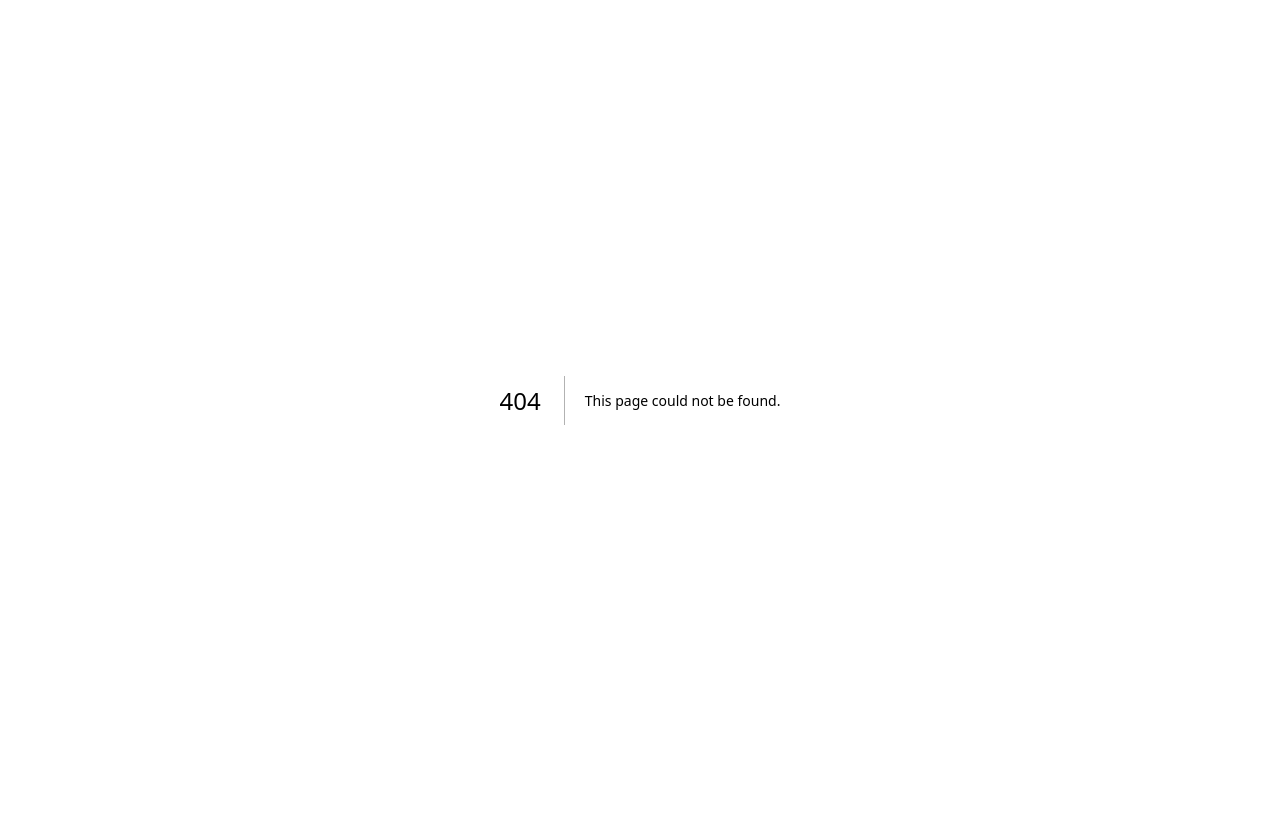
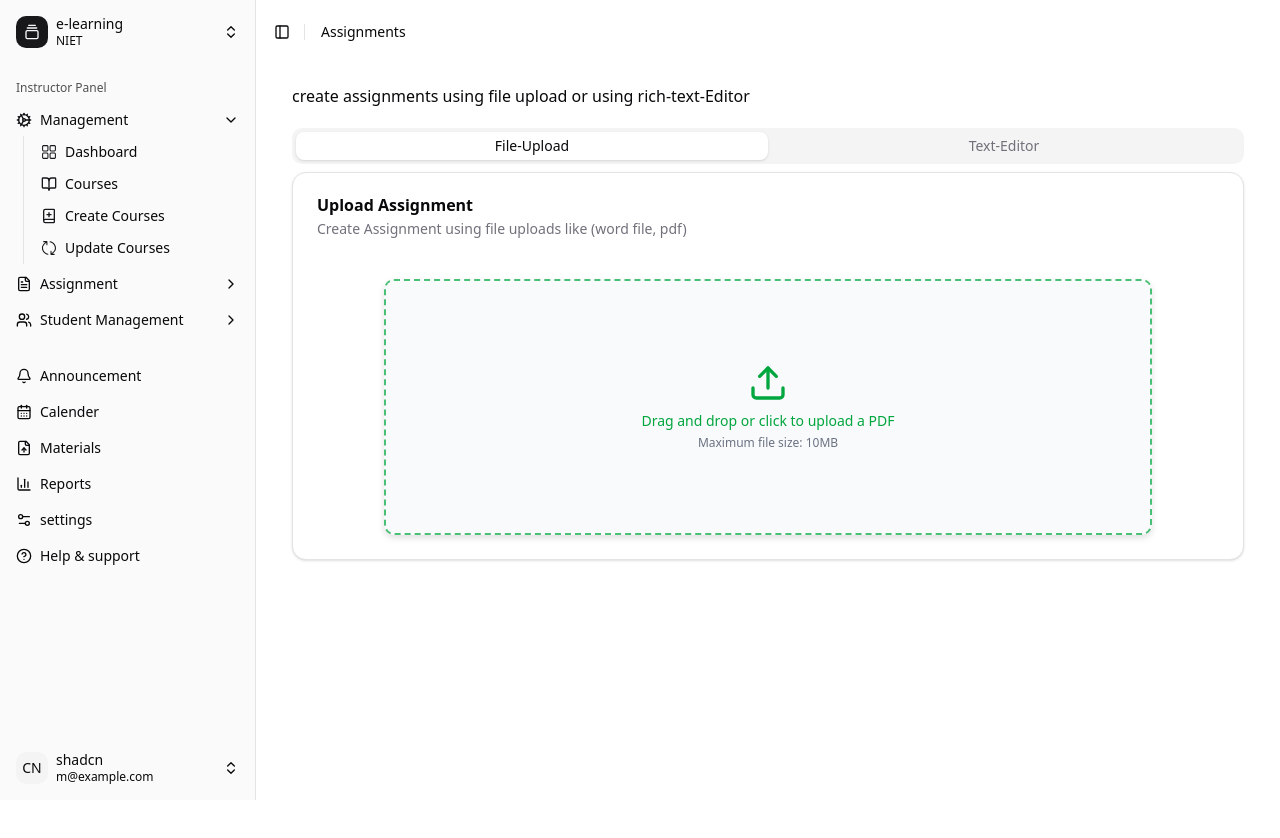
Before and after one commit to ankit0984/lms-app, a Next.js app: page /instructor/create-assignment in a window 1280 px wide. Before the commit this address had no page. Shown: the top 838 px of the page. Before the commit the page ends 800 px from the top, so only its background shows below. Built offline with nearby package versions, Linux system fonts and the light colour scheme.

Commit message:
modified instructor panel

```diff
--- /dev/null
+++ b/src/app/(instructor)/instructor/create-assignment/page.jsx
@@ -0,0 +1,38 @@
+import {
+	Breadcrumb,
+	BreadcrumbItem,
+	BreadcrumbList,
+	BreadcrumbPage,
+} from "@/components/ui/breadcrumb";
+import { Separator } from "@/components/ui/separator";
+import { SidebarInset, SidebarTrigger } from "@/components/ui/sidebar";
+import CreateAssignments from "../../../../components/instructor/assignments/create-assignments";
+export const metadata = {
+	title: "Create-Assignments",
+	description: "Create assignments",
+};
+export default function Page() {
+	return (
+		<SidebarInset>
+			<header className='flex h-16 shrink-0 items-center gap-2 transition-[width,height] ease-linear group-has-data-[collapsible=icon]/sidebar-wrapper:h-12'>
+				<div className='flex items-center gap-2 px-4'>
+					<SidebarTrigger className='-ml-1' />
+					<Separator
+						orientation='vertical'
+						className='mr-2 data-[orientation=vertical]:h-4'
+					/>
+					<Breadcrumb>
+						<BreadcrumbList>
+							<BreadcrumbItem>
+								<BreadcrumbPage>Assignments</BreadcrumbPage>
+							</BreadcrumbItem>
+						</BreadcrumbList>
+					</Breadcrumb>
+				</div>
+			</header>
+			<div className='flex flex-1 flex-col gap-4 p-4 pt-0'>
+				<CreateAssignments />
+			</div>
+		</SidebarInset>
+	);
+}
```
